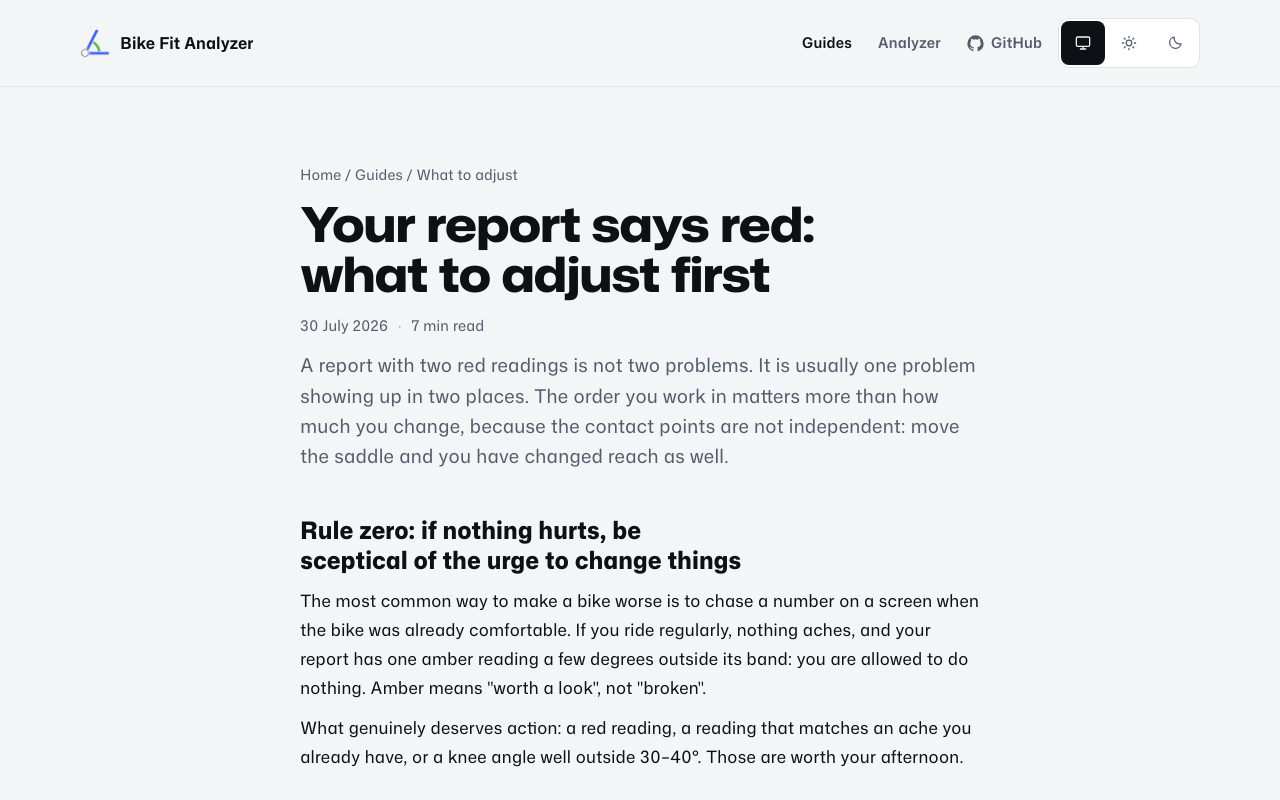
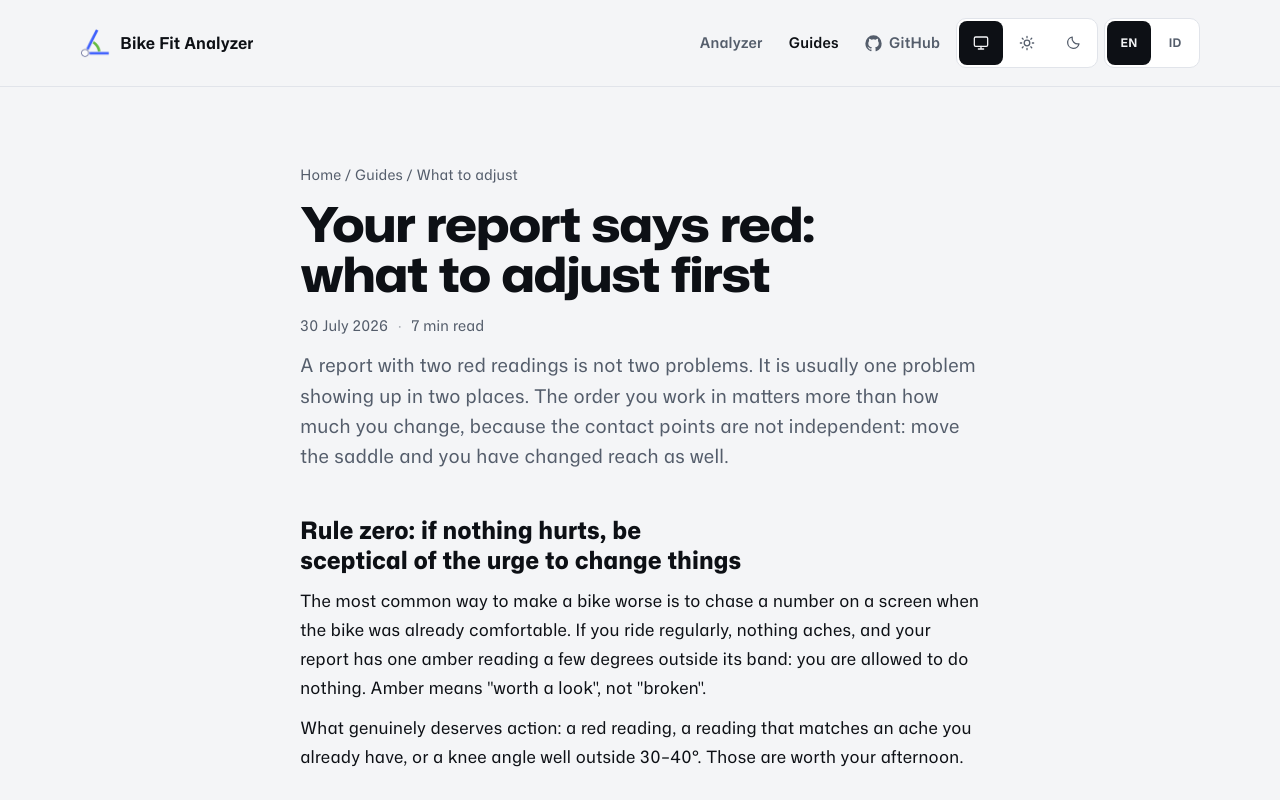
Before and after one commit to doniwirawan/bike-fit-analyzer, a plain HTML site: page web/blog/what-to-adjust-first.html in a window 1280 px wide. Shown: the top 800 px of the page. Drawn offline with Linux system fonts and the light colour scheme; a script that the page names is missing.

Commit message:
Give every page the same navbar
The header used to depend on the page: home and the analyzer had no Analyzer
link, and the English-only guides had no language control. Every page now shows
Analyzer, Guides, GitHub, the theme switch and the language switch, in that
order, with the current section marked (aria-current). On the English-only
guides the ID option links to the Indonesian articles listed on /blog, rather
than being a button that does nothing.

Co-Authored-By: Claude Opus 5.5 <noreply@anthropic.com>

```diff
--- a/web/base.css
+++ b/web/base.css
@@ -109,11 +109,11 @@ html{scrollbar-color:var(--line) transparent}
 /* segmented switches: theme + language */
 .themesw,.langsw{display:inline-flex;gap:2px;padding:2px;border:1px solid var(--line);border-radius:10px;
   background:var(--card);flex:none}
-.themesw button,.langsw button{border:0;background:transparent;color:var(--mut);font:inherit;font-weight:700;
+.themesw button,.langsw button,.langsw a{border:0;text-decoration:none;background:transparent;color:var(--mut);font:inherit;font-weight:700;
   font-size:.74rem;letter-spacing:.02em;min-width:44px;min-height:44px;padding:0 10px;border-radius:8px;
   display:inline-flex;align-items:center;justify-content:center;line-height:1}
 .themesw button svg{width:16px;height:16px;display:block}
-.themesw button:hover,.langsw button:hover{color:var(--fg)}
+.themesw button:hover,.langsw button:hover,.langsw a:hover{color:var(--fg)}
 .themesw button[aria-pressed="true"],.langsw button.active{background:var(--fg);color:var(--bg)}
 
 /* ----------------------------------------------------------------- buttons */
--- a/web/blog/what-to-adjust-first.html
+++ b/web/blog/what-to-adjust-first.html
@@ -41,8 +41,8 @@
   <div class="wrap">
     <a class="brand" href="/"><img src="/logo-64.png" alt="" width="30" height="30"><span class="bname">Bike Fit Analyzer</span></a>
     <nav class="headright" aria-label="Main">
+      <a class="navlink opt" href="/app">Analyzer</a>
       <a class="navlink" href="/blog" aria-current="page">Guides</a>
-      <a class="navlink opt" href="/app">Analyzer</a>
       <a class="navlink gh" href="https://github.com/doniwirawan/bike-fit-analyzer" target="_blank" rel="noopener" aria-label="Source code on GitHub">
         <svg viewBox="0 0 24 24" fill="currentColor" aria-hidden="true"><path d="M12 .5A11.5 11.5 0 0 0 .5 12a11.5 11.5 0 0 0 7.86 10.92c.58.1.79-.25.79-.56v-2c-3.2.7-3.88-1.37-3.88-1.37-.53-1.34-1.29-1.7-1.29-1.7-1.05-.72.08-.7.08-.7 1.16.08 1.77 1.2 1.77 1.2 1.03 1.77 2.7 1.26 3.36.96.1-.75.4-1.26.73-1.55-2.55-.29-5.24-1.28-5.24-5.7 0-1.26.45-2.29 1.19-3.1-.12-.29-.52-1.46.11-3.05 0 0 .97-.31 3.18 1.18a11 11 0 0 1 5.8 0c2.2-1.5 3.17-1.18 3.17-1.18.63 1.59.23 2.76.11 3.05.74.81 1.19 1.84 1.19 3.1 0 4.43-2.7 5.4-5.26 5.69.41.36.78 1.06.78 2.14v3.17c0 .31.2.67.8.56A11.5 11.5 0 0 0 23.5 12 11.5 11.5 0 0 0 12 .5Z"/></svg>
         <span class="lbl">GitHub</span>
@@ -52,7 +52,10 @@
         <button data-theme="light" title="Light" aria-label="Light"><svg viewBox="0 0 24 24" fill="none" stroke="currentColor" stroke-width="1.9" stroke-linecap="round" stroke-linejoin="round" aria-hidden="true"><circle cx="12" cy="12" r="4.2"/><path d="M12 2v2m0 16v2M2 12h2m16 0h2M4.9 4.9l1.4 1.4m11.4 11.4 1.4 1.4M19.1 4.9l-1.4 1.4M6.3 17.7l-1.4 1.4"/></svg></button>
         <button data-theme="dark" title="Dark" aria-label="Dark"><svg viewBox="0 0 24 24" fill="none" stroke="currentColor" stroke-width="1.9" stroke-linecap="round" stroke-linejoin="round" aria-hidden="true"><path d="M21 13.2A8.6 8.6 0 0 1 10.8 3a8.6 8.6 0 1 0 10.2 10.2Z"/></svg></button>
       </div>
-
+      <div class="langsw" role="group" aria-label="Language">
+        <button class="active" aria-pressed="true" aria-label="English">EN</button>
+        <a href="/blog#indonesian" lang="id" aria-label="Panduan dalam Bahasa Indonesia">ID</a>
+      </div>
     </nav>
   </div>
 </header>
```
Also changed, not shown: web/app.html (+1 -0 lines), web/blog/bike-fit-joint-angles-explained.html (+5 -2 lines), web/blog/how-it-works.html (+1 -1 lines), web/blog/how-to-film-a-bike-fit-video.html (+5 -2 lines), web/blog/index.html (+6 -3 lines), web/blog/limits-of-2d-bike-fit-analysis.html (+5 -2 lines), web/index.html (+1 -0 lines), web/privacy.html (+1 -1 lines), web/terms.html (+1 -1 lines).
